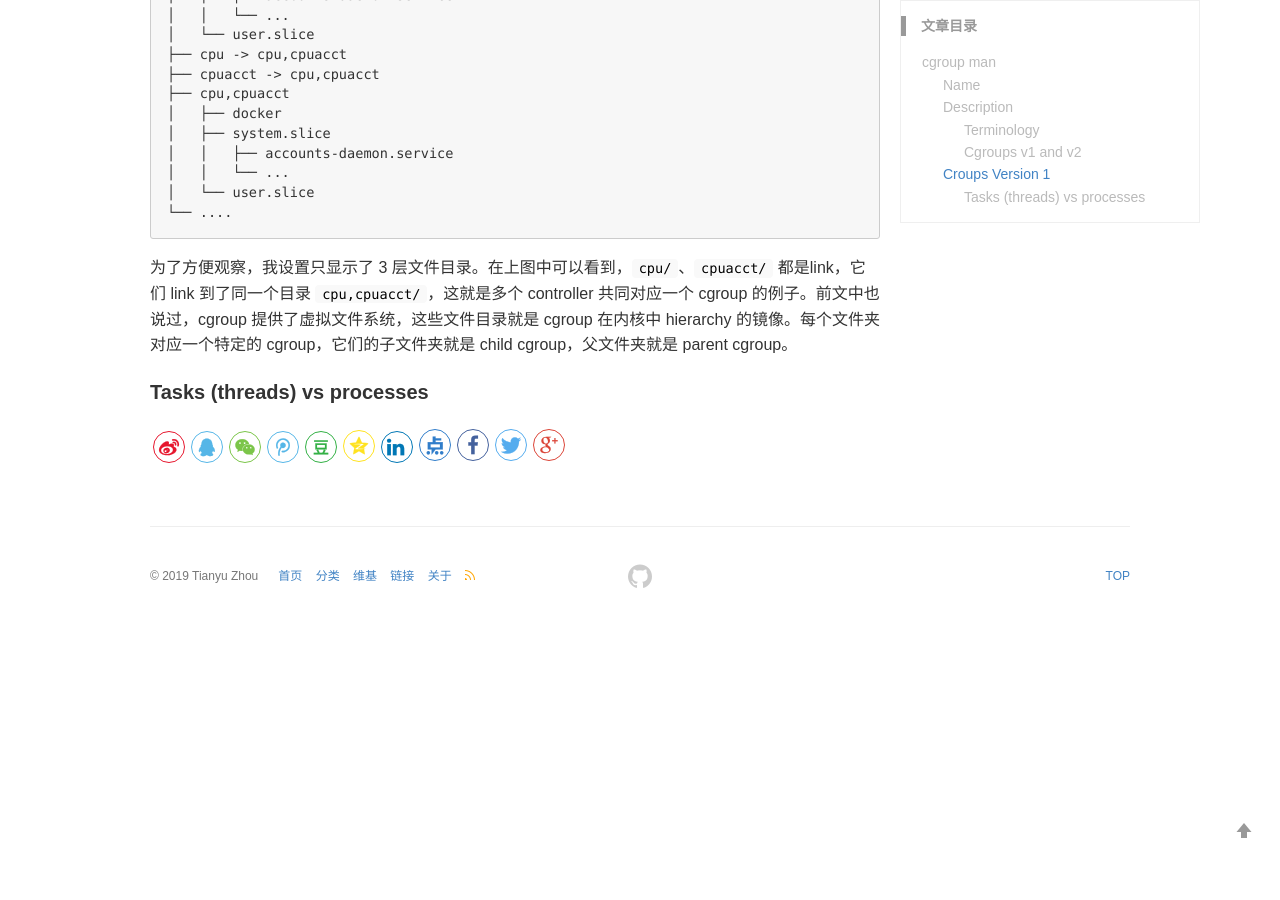
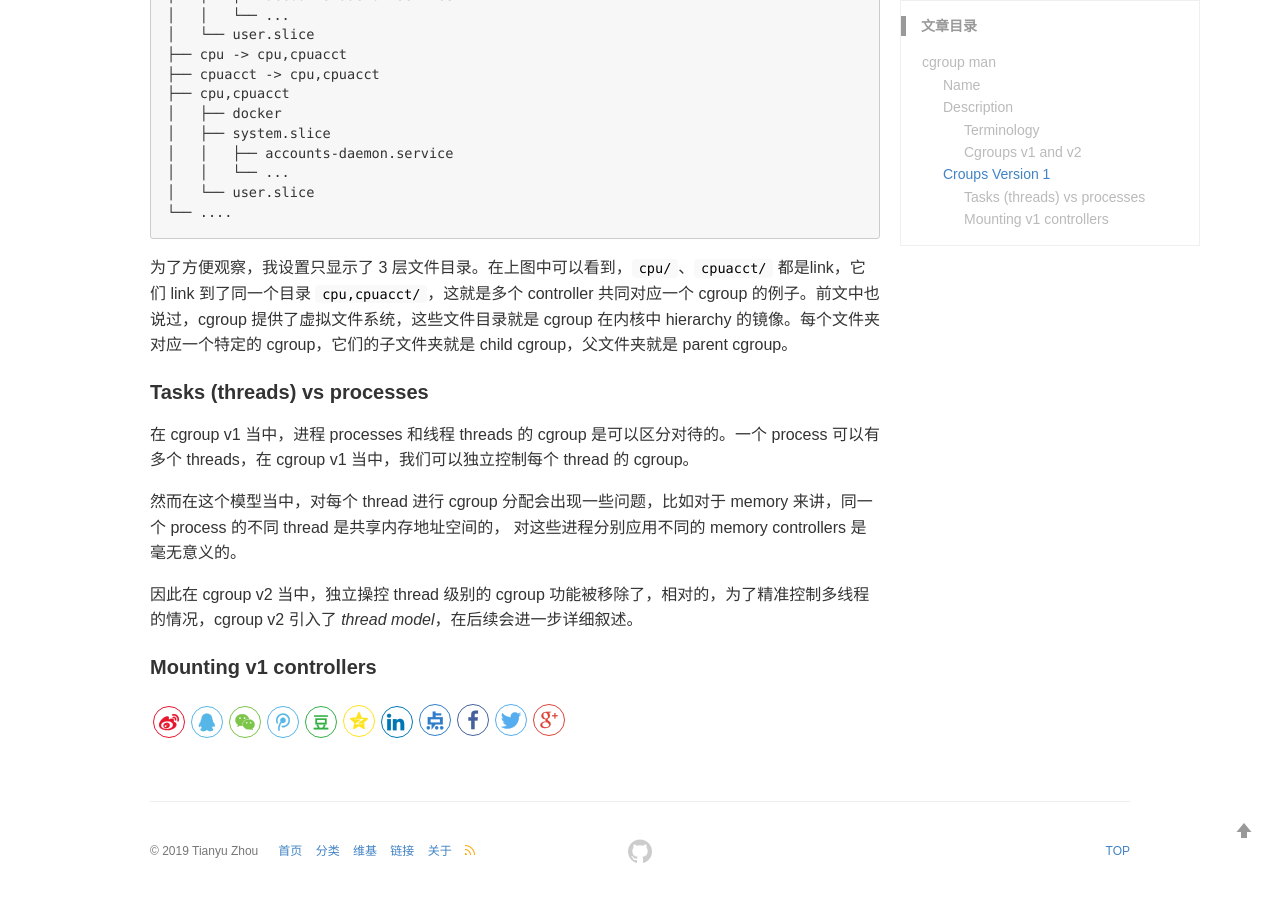
Before and after one commit to WYWAshley/WYWAshley.github.io, a Jekyll site: the page built from _posts/2019-10-28-cgroups-usage.md, in a window 1280 px wide and 900 px high, scrolled down 2694 px. Built offline with Jekyll 4.4.1, drawn with Linux system fonts in a browser that asks for light colours; comment, search, counter and statistics services are not loaded; before the commit the page ends 3319 px from its top, so only the background shows below that.

Commit message:
add #4 Tasks (threads) vs processes

```diff
--- a/_posts/2019-10-28-cgroups-usage.md
+++ b/_posts/2019-10-28-cgroups-usage.md
@@ -110,3 +110,11 @@ $ tree -d -L 3 /sys/fs/cgroup/
 为了方便观察，我设置只显示了 3 层文件目录。在上图中可以看到，`cpu/`、`cpuacct/` 都是link，它们 link 到了同一个目录 `cpu,cpuacct/`，这就是多个 controller 共同对应一个 cgroup 的例子。前文中也说过，cgroup 提供了虚拟文件系统，这些文件目录就是 cgroup 在内核中 hierarchy 的镜像。每个文件夹对应一个特定的 cgroup，它们的子文件夹就是 child cgroup，父文件夹就是 parent cgroup。
 
 #### Tasks (threads) vs processes
+
+在 cgroup v1 当中，进程 processes 和线程 threads 的 cgroup 是可以区分对待的。一个 process 可以有多个 threads，在 cgroup v1 当中，我们可以独立控制每个 thread 的 cgroup。
+
+然而在这个模型当中，对每个 thread 进行 cgroup 分配会出现一些问题，比如对于 memory 来讲，同一个 process 的不同 thread 是共享内存地址空间的， 对这些进程分别应用不同的 memory controllers 是毫无意义的。
+
+因此在 cgroup v2 当中，独立操控 thread 级别的 cgroup 功能被移除了，相对的，为了精准控制多线程的情况，cgroup v2 引入了 *thread model*，在后续会进一步详细叙述。
+
+#### Mounting v1 controllers
```
